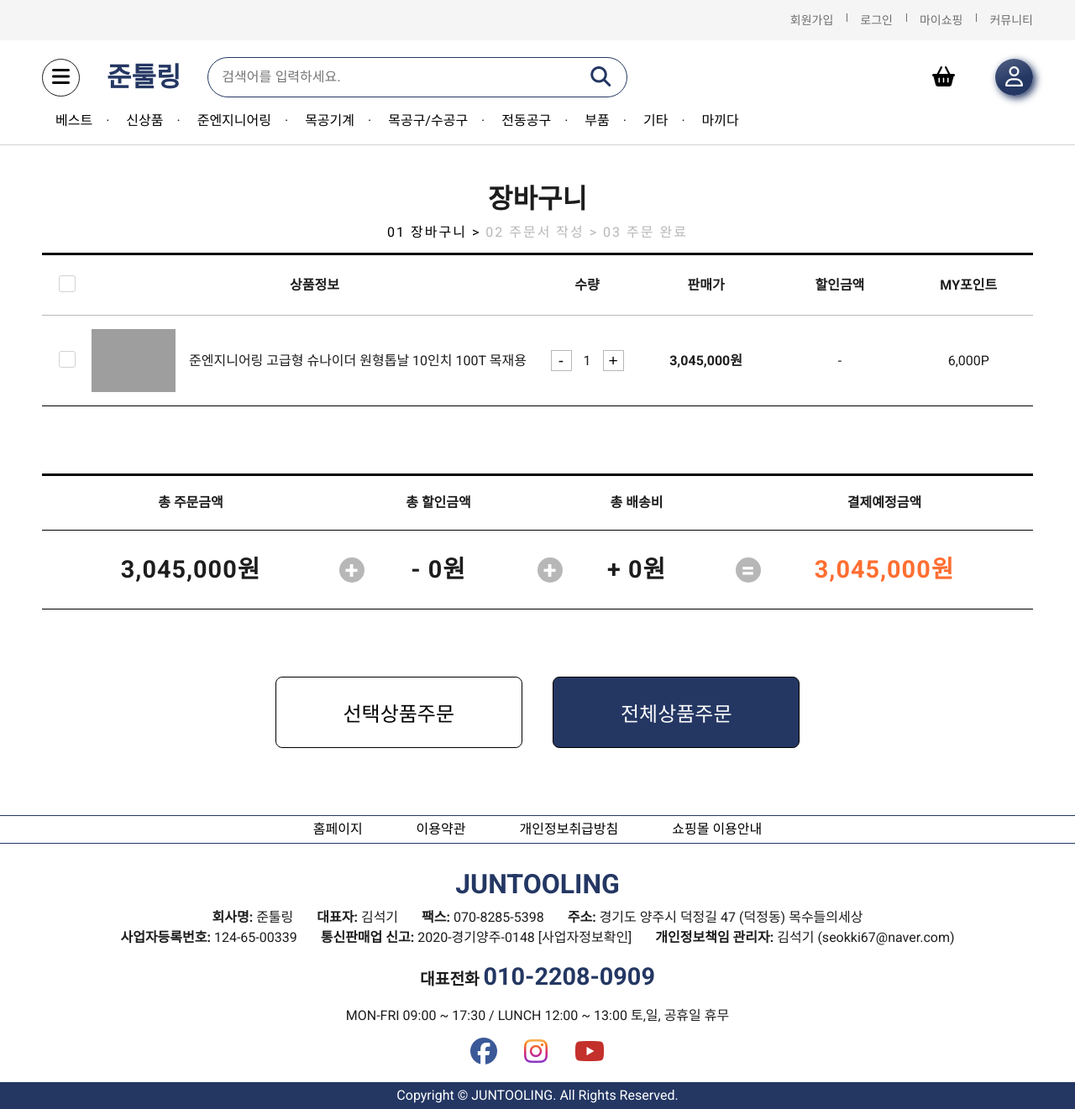
After one commit to Joontooling/joontooling, a Django app: page /products/basket/ in a window 1280 px wide. The commit adds this page. Shown: the whole page at 84% size. Run offline with Django 3.2, Linux system fonts and the light colour scheme; some libraries are stand-ins or nearby versions; grey boxes are pictures that could not be loaded.

Commit message:
Design products basket

```diff
--- /dev/null
+++ b/products/templates/products/basket.html
@@ -0,0 +1,69 @@
+{% extends 'base.html' %}
+
+{% block content %}
+<div class="container">
+
+  <!-- BASKET-TITLE -->
+  <div class="basket-title">
+    <h1 class="title">장바구니</h1>
+    <h2 class="step">
+      <span class="active">01 장바구니 ></span>
+      <span> 02 주문서 작성 ></span>
+      <span> 03 주문 완료</span>
+    </h2>
+  </div>
+
+  <!-- BASKET-INFO -->
+  <section class="basket-info">
+    <div class="titles">
+      <div class="check">
+        <input type="checkbox" id="checkboxTop">
+        <label for="checkboxTop"></label>
+      </div>
+      <div class="title biInfo">상품정보</div>
+      <div class="title biCnt">수량</div>
+      <div class="title biPrice">판매가</div>
+      <div class="title biDisc">할인금액</div>
+      <div class="title biPoint">MY포인트</div>
+    </div>
+    <div class="contents">
+      <div class="content check">
+        <input type="checkbox" id="checkbox">
+        <label for="checkbox"></label>
+      </div>
+      <div class="content biInfo">
+        <img src="https://juntooling.com/web/product/small/202111/7a5a2d420395bfd413db8b9b6220898b.jpg"
+          alt="product-image">
+        <p>준엔지니어링 고급형 슈나이더 원형톱날 10인치 100T 목재용</p>
+      </div>
+      <div class="content biCnt"><button>-</button><span>1</span><button>+</button></div>
+      <div class="content biPrice">3,045,000원</div>
+      <div class="content biDisc">-</div>
+      <div class="content biPoint">6,000P</div>
+    </div>
+  </section>
+
+  <!-- BASKET-PRICE -->
+  <section class="basket-price">
+    <div class="titles">
+      <div class="title bpOrder">총 주문금액</div>
+      <div class="title bpDisc">총 할인금액</div>
+      <div class="title bpDeli">총 배송비</div>
+      <div class="title bpPay">결제예정금액</div>
+    </div>
+    <div class="contents">
+      <div class="content bpOrder">3,045,000원</div>
+      <div class="content bpDisc">- 0원</div>
+      <div class="content bpDeli">+ 0원</div>
+      <div class="content bpPay accent">3,045,000원</div>
+    </div>
+  </section>
+
+  <!-- BASKET-BUTTONS -->
+  <div class="basket-btns">
+    <button class="choice-btn">선택상품주문</button>
+    <button class="total-btn">전체상품주문</button>
+  </div>
+
+</div>
+{% endblock content %}
--- a/products/urls.py
+++ b/products/urls.py
@@ -6,5 +6,6 @@ app_name = "products"
 urlpatterns = [
     path("", views.index, name="index"),
     path("detail/", views.detail, name="detail"),
+    path("basket/", views.basket, name="basket"),
     path('product_create', views.product_create, name="product_create"),
 ]
--- a/products/views.py
+++ b/products/views.py
@@ -3,13 +3,17 @@ from .form import ProductsForm, ProductsInfoForm
 from .models import Products, ProductsInfo
 
 
-# 템플릿 확인용
+def index(request):
+    return render(request, "products/index.html")
+
+
 def detail(request):
     return render(request, 'products/detail.html')
 
-def index(request):
 
-    return render(request, "products/index.html")
+def basket(request):
+    return render(request, 'products/basket.html')
+
 
 def product_create(request):
     if request.method == "POST":
--- a/static/css/main.css
+++ b/static/css/main.css
@@ -1,5 +1,9 @@
+/* ACCOUNTS */
 @import 'accounts/accounts.css';
+
+/* PRODUCTS */
 @import 'products/detail.css';
+@import 'products/basket.css';
 
 /* VARIAVLE */
 :root {
@@ -38,7 +42,7 @@ a {
 
 .container {
   position: relative;
-  max-width: 1100px;
+  max-width: 1180px;
   margin: 0 auto;
 }
 
@@ -49,8 +53,8 @@ button {
 
 /* HEADER */
 .header {
-  border: 1px solid var(--color-border);
   z-index: 9;
+  border-bottom: 1px solid var(--color-border);
 }
 
 .header--fixed {
@@ -433,7 +437,8 @@ button {
 
 /* footer-top */
 .footer-top {
-  border: 1px solid var(--color-main);
+  border-top: 1px solid var(--color-main);
+  border-bottom: 1px solid var(--color-main);
 }
 
 .footer__items {
--- /dev/null
+++ b/static/css/products/basket.css
@@ -0,0 +1,223 @@
+/* BASKET-TITLE */
+.basket-title {
+  text-align: center;
+  cursor: default;
+}
+
+.basket-title .title {
+  font-size: 2rem;
+  font-weight: bold;
+  margin-top: 3rem;
+}
+
+.basket-title .step {
+  color: var(--color-gray);
+  margin: 1rem 0;
+  letter-spacing: 2px;
+}
+
+.basket-title .step span.active {
+  color: var(--color-black);
+}
+
+/* BASKET-INFO */
+.basket-info {
+  border-top: 3px solid var(--color-black);
+  border-bottom: 1.5px solid var(--color-black);
+  text-align: center;
+  cursor: default;
+}
+
+.basket-info .check input[type='checkbox'] {
+  display: none;
+}
+
+.basket-info .check input[type='checkbox'] + label {
+  display: inline-block;
+  width: 20px;
+  height: 20px;
+  border: 1px solid var(--color-border);
+  border-radius: 3px;
+  margin: 0;
+  position: relative;
+}
+
+.basket-info .check input[type='checkbox']:checked + label::after {
+  content: '✔';
+  font-size: 15px;
+  width: 20px;
+  height: 20px;
+  text-align: center;
+  position: absolute;
+  left: 0;
+  top: 0;
+}
+
+.basket-info .titles {
+  display: flex;
+  align-items: center;
+  padding: 1.5rem 0;
+  border-bottom: 1px solid var(--color-gray);
+  font-weight: bold;
+}
+
+.basket-info .contents {
+  display: flex;
+  align-items: center;
+  padding: 1rem 0;
+}
+
+.basket-info .contents .content.biInfo {
+  display: flex;
+  align-items: center;
+}
+
+.basket-info .contents .content.biInfo img {
+  width: 100px;
+  margin-right: 1rem;
+}
+
+.basket-info .contents .content.biCnt {
+  display: flex;
+  justify-content: center;
+}
+
+.basket-info .contents .content.biCnt span {
+  display: flex;
+  justify-content: center;
+  align-items: center;
+  width: 25px;
+  height: 25px;
+  margin: 0 3px;
+}
+
+.basket-info .contents .content.biCnt button {
+  display: flex;
+  justify-content: center;
+  align-items: center;
+  width: 25px;
+  height: 25px;
+  margin: 0 3px;
+  border: 1px solid var(--color-gray);
+  font-size: 1.2rem;
+  cursor: pointer;
+}
+
+.check {
+  width: 5%;
+}
+
+.biInfo {
+  width: 45%;
+}
+
+.biCnt {
+  width: 10%;
+}
+
+.biPrice {
+  width: 14%;
+  font-weight: bold;
+}
+
+.biDisc {
+  width: 13%;
+}
+
+.biPoint {
+  width: 13%;
+}
+
+/* BASKET-PRICE */
+.basket-price {
+  border-top: 3px solid var(--color-black);
+  border-bottom: 1.5px solid var(--color-black);
+  margin: 5rem 0;
+  text-align: center;
+}
+
+.basket-price .titles {
+  display: flex;
+  padding: 1.5rem 0;
+  border-bottom: 1px solid var(--color-black);
+  font-weight: bold;
+}
+
+.basket-price .contents {
+  display: flex;
+  padding: 2rem 0;
+  font-size: 1.8rem;
+  font-weight: bold;
+  letter-spacing: 1px;
+}
+
+.basket-price .contents .content {
+  position: relative;
+}
+
+.basket-price .contents .content::after {
+  display: inline-block;
+  content: '+';
+  position: absolute;
+  top: 0;
+  left: 0;
+  width: 30px;
+  height: 30px;
+  line-height: 30px;
+  border-radius: 100%;
+  background-color: var(--color-gray);
+  color: var(--color-white);
+}
+
+.basket-price .contents .content:first-child::after {
+  content: none;
+}
+
+.basket-price .contents .content:last-child::after {
+  content: '=';
+}
+
+.bpOrder {
+  width: 30%;
+}
+
+.bpDisc {
+  width: 20%;
+}
+
+.bpDeli {
+  width: 20%;
+}
+
+.bpPay {
+  width: 30%;
+}
+
+.bpPay.accent {
+  color: var(--color-accent);
+}
+
+/* BASKET-BUTTONS */
+.basket-btns {
+  text-align: center;
+  margin-bottom: 5rem;
+}
+
+.basket-btns button {
+  cursor: pointer;
+  padding: 1.5rem 5rem;
+  border: 1px solid var(--color-black);
+  border-radius: 0.5rem;
+  font-size: 1.5rem;
+  margin: 0 1rem;
+  opacity: 1;
+}
+
+.basket-btns button:hover {
+  opacity: 0.95;
+}
+
+.total-btn {
+  background-color: var(--color-main);
+  color: var(--color-white);
+}
--- a/templates/base.html
+++ b/templates/base.html
@@ -268,7 +268,9 @@
   </header>
 
   <!-- CONTENT -->
-  {% block content %}{% endblock content %}
+  <main>
+    {% block content %}{% endblock content %}
+  </main>
 
   <!-- FOOTER -->
   <footer class="footer">
```
Also changed, not shown: accounts/templates/accounts/signup.html (+16 -8 lines).
